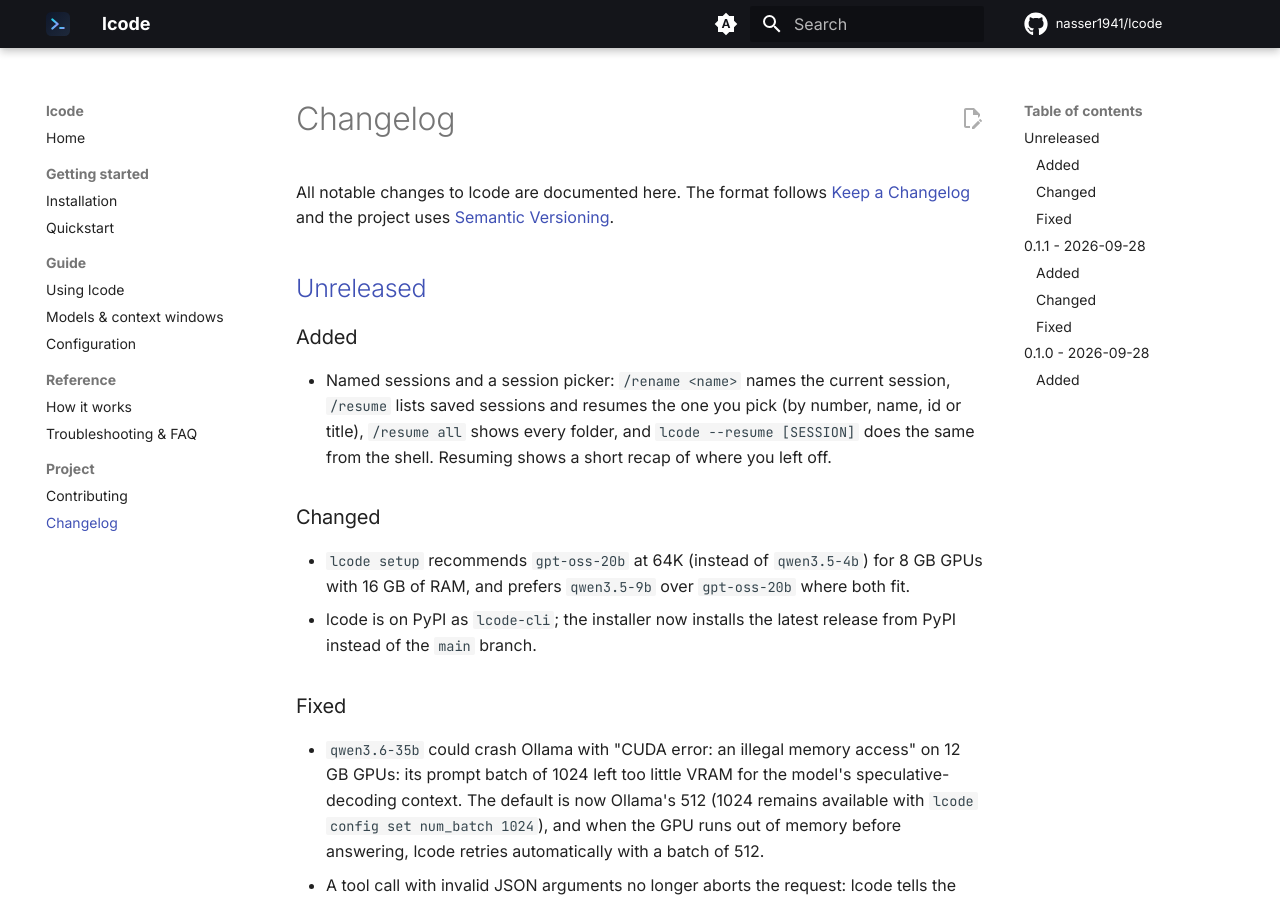
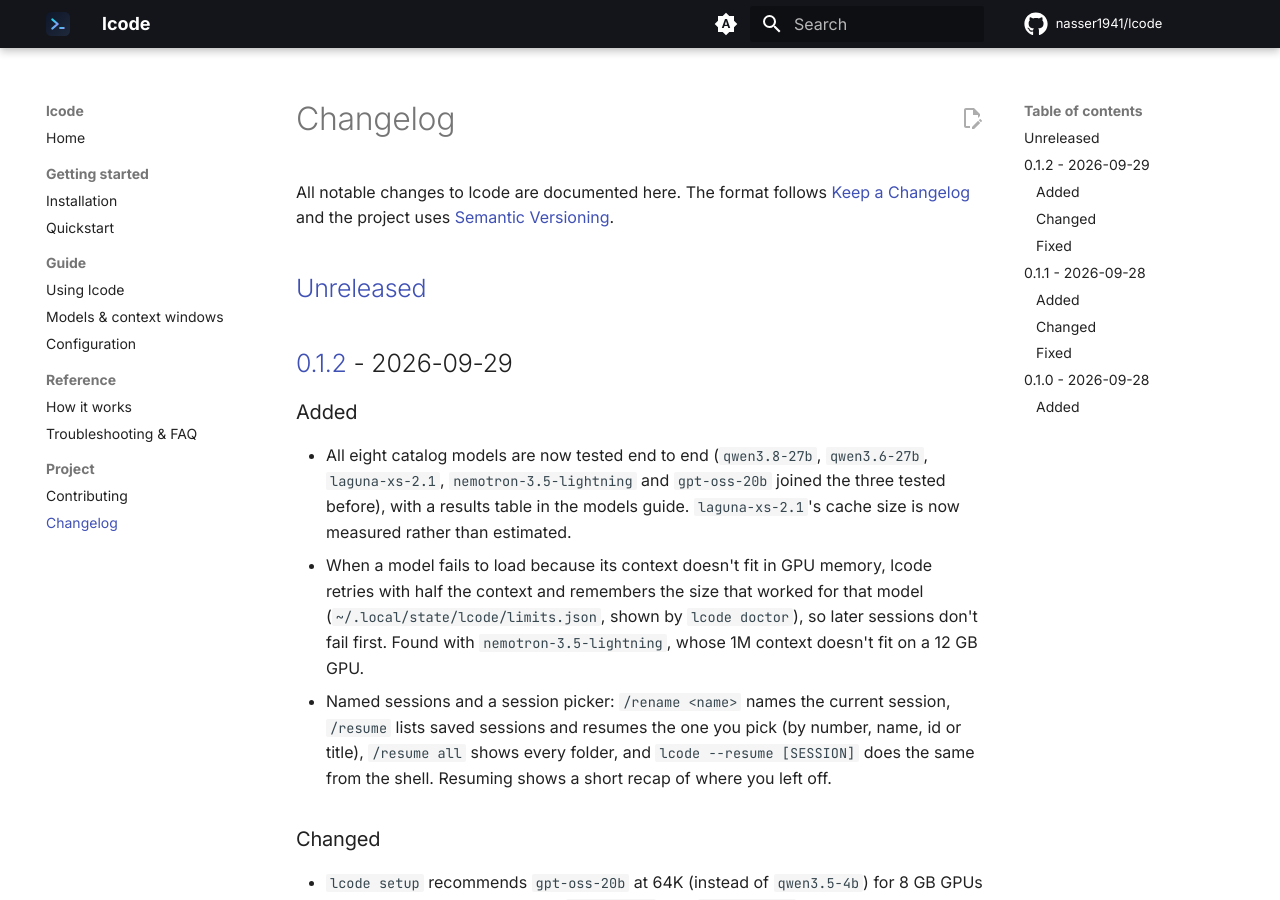
Before and after one commit to nasser1941/lcode, an MkDocs documentation site: the page built from docs/changelog.md, in a window 1280 px wide and 900 px high. Built offline with MkDocs 1.6.1 and Material for MkDocs 9.7.7, drawn with Linux system fonts in a browser that asks for light colours; comment, search, counter and statistics services are not loaded.

Commit message:
Release 0.1.2 (#17)
- Bump the version to 0.1.2 and date the changelog section
- Restore two changelog entries lost when stacked PRs #15 and #16 were
  merged (all eight models tested; context fallback on out-of-memory)
- Show v0.1.2 in the quickstart banner example

Co-authored-by: Naser Derakhshan <9349840+nasser1941@users.noreply.github.com>
Co-authored-by: Claude Opus 5.5 <noreply@anthropic.com>

```diff
--- a/CHANGELOG.md
+++ b/CHANGELOG.md
@@ -6,8 +6,17 @@ All notable changes to lcode are documented here. The format follows
 
 ## [Unreleased]
 
+## [0.1.2] - 2026-09-29
+
 ### Added
 
+- All eight catalog models are now tested end to end (`qwen3.8-27b`, `qwen3.6-27b`, `laguna-xs-2.1`,
+  `nemotron-3.5-lightning` and `gpt-oss-20b` joined the three tested before), with a results table
+  in the models guide. `laguna-xs-2.1`'s cache size is now measured rather than estimated.
+- When a model fails to load because its context doesn't fit in GPU memory, lcode retries with half the
+  context and remembers the size that worked for that model (`~/.local/state/lcode/limits.json`, shown
+  by `lcode doctor`), so later sessions don't fail first. Found with `nemotron-3.5-lightning`, whose 1M
+  context doesn't fit on a 12 GB GPU.
 - Named sessions and a session picker: `/rename <name>` names the current session, `/resume` lists
   saved sessions and resumes the one you pick (by number, name, id or title), `/resume all` shows
   every folder, and `lcode --resume [SESSION]` does the same from the shell. Resuming shows a short
@@ -80,6 +89,7 @@ First public release.
 - `AGENTS.md` project instructions and `/init` to generate them.
 - One-line installer for Linux and macOS.
 
-[Unreleased]: https://github.com/nasser1941/lcode/compare/v0.1.1...HEAD
+[Unreleased]: https://github.com/nasser1941/lcode/compare/v0.1.2...HEAD
+[0.1.2]: https://github.com/nasser1941/lcode/compare/v0.1.1...v0.1.2
 [0.1.1]: https://github.com/nasser1941/lcode/compare/v0.1.0...v0.1.1
 [0.1.0]: https://github.com/nasser1941/lcode/releases/tag/v0.1.0
--- a/src/lcode/__init__.py
+++ b/src/lcode/__init__.py
@@ -1,3 +1,3 @@
 """lcode — a local-first terminal coding agent powered by open-weight models via Ollama."""
 
-__version__ = "0.1.1"
+__version__ = "0.1.2"
```
Also changed, not shown: docs/quickstart.md (+1 -1 lines).
